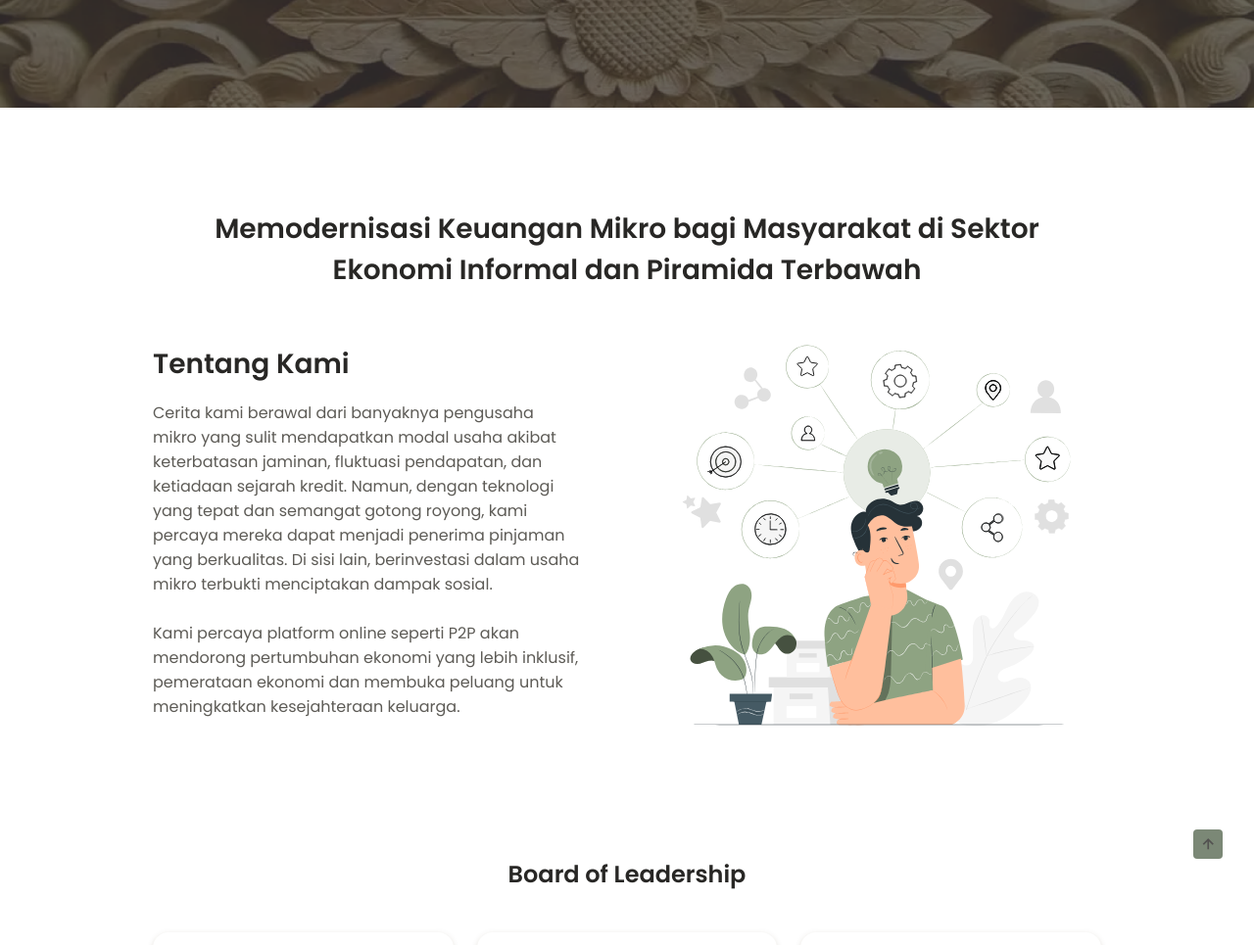
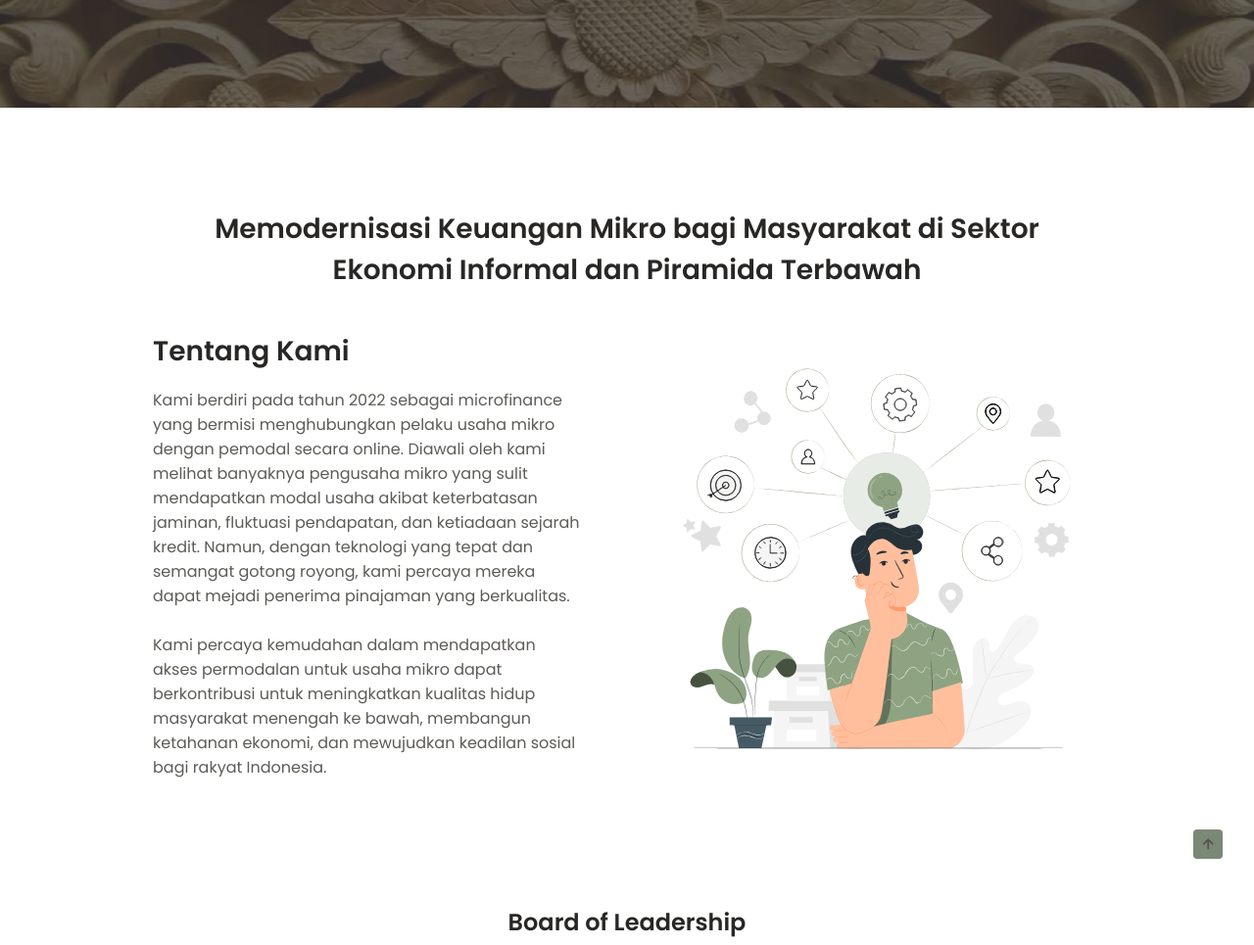
Before and after one commit to RakaPandu/zenlo.id, a plain HTML site: page tentang.html in a window 1280 px wide. Shown: the part 83-1048 px from the top of the page at 98% size. Drawn offline with nearby package versions, Linux system fonts and the light colour scheme.

Commit message:
Update tentang.html

```diff
--- a/tentang.html
+++ b/tentang.html
@@ -67,12 +67,12 @@
                     <div class="security__data">
 
                         <h2 class="section__title-center">Tentang Kami</h2>
-                        <p class="about__description">Cerita kami berawal dari banyaknya pengusaha mikro yang sulit mendapatkan modal usaha akibat keterbatasan jaminan, fluktuasi pendapatan, dan ketiadaan sejarah kredit. Namun, dengan teknologi yang tepat dan semangat gotong royong, kami percaya mereka dapat menjadi penerima pinjaman yang berkualitas. Di sisi lain, berinvestasi dalam usaha mikro terbukti menciptakan dampak sosial.
+                        <p class="about__description">Kami berdiri pada tahun 2022 sebagai microfinance yang bermisi menghubungkan pelaku usaha mikro dengan pemodal secara online. Diawali oleh kami melihat banyaknya pengusaha mikro yang sulit mendapatkan modal usaha akibat keterbatasan jaminan, fluktuasi pendapatan, dan ketiadaan sejarah kredit. Namun, dengan teknologi yang tepat dan semangat gotong royong, kami percaya mereka dapat mejadi penerima pinajaman yang berkualitas.
 
                             <br>
                         </p>
                             <br>
-                           <p>Kami percaya platform online seperti P2P akan mendorong pertumbuhan ekonomi yang lebih inklusif, pemerataan ekonomi dan membuka peluang untuk meningkatkan kesejahteraan keluarga.</p>
+                           <p>Kami percaya kemudahan dalam mendapatkan akses permodalan untuk usaha mikro dapat berkontribusi untuk meningkatkan kualitas hidup masyarakat menengah ke bawah, membangun ketahanan ekonomi, dan mewujudkan keadilan sosial bagi rakyat Indonesia.</p>
 
 
 
```
